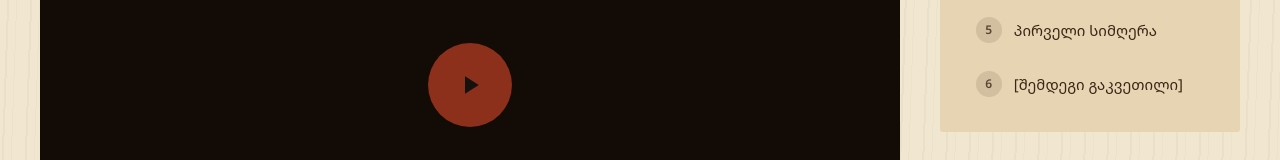
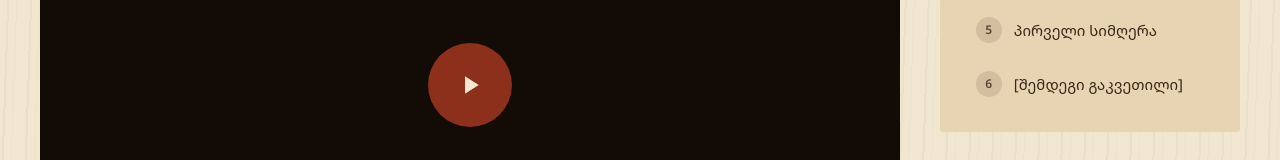
Before and after one commit to Akhvlediani-Saba/art, a Next.js app: page /lesson/guitar/1 in a window 1280 px wide. Shown: the part 452-612 px from the top of the page. Built offline with nearby package versions, Linux system fonts and the light colour scheme.

Commit message:
Redesign (5/5): lesson page icon colors

```diff
--- a/app/lesson/[book]/[n]/page.tsx
+++ b/app/lesson/[book]/[n]/page.tsx
@@ -51,7 +51,7 @@ export default function LessonPage() {
           <div className="video-box">
             {/* Placeholder: the real player (Bunny Stream / Cloudflare Stream, signed URL) goes here. */}
             <button type="button" className="play-btn" aria-label="Play">
-              <svg aria-hidden="true" width="30" height="30" viewBox="0 0 24 24"><path d="M8 5v14l11-7z" fill="#14110F" /></svg>
+              <svg aria-hidden="true" width="30" height="30" viewBox="0 0 24 24"><path d="M8 5v14l11-7z" fill="#F4E8D2" /></svg>
             </button>
             {user && <span className="watermark">{user}</span>}
             <div className="progress-bar">
@@ -64,7 +64,7 @@ export default function LessonPage() {
           </div>
         ) : (
           <div className="locked">
-            <svg aria-hidden="true" width="40" height="40" viewBox="0 0 24 24" fill="none" stroke="#E3B252" strokeWidth="1.6" strokeLinecap="round" strokeLinejoin="round"><rect x="4" y="11" width="16" height="10" rx="2" /><path d="M8 11V7a4 4 0 0 1 8 0v4" /></svg>
+            <svg aria-hidden="true" width="40" height="40" viewBox="0 0 24 24" fill="none" stroke="#8C2F1B" strokeWidth="1.6" strokeLinecap="round" strokeLinejoin="round"><rect x="4" y="11" width="16" height="10" rx="2" /><path d="M8 11V7a4 4 0 0 1 8 0v4" /></svg>
             <h2>{t.lockedH}</h2>
             <p>{t.lockedB}</p>
             <div className="btn-row" style={{ justifyContent: "center" }}>
```
